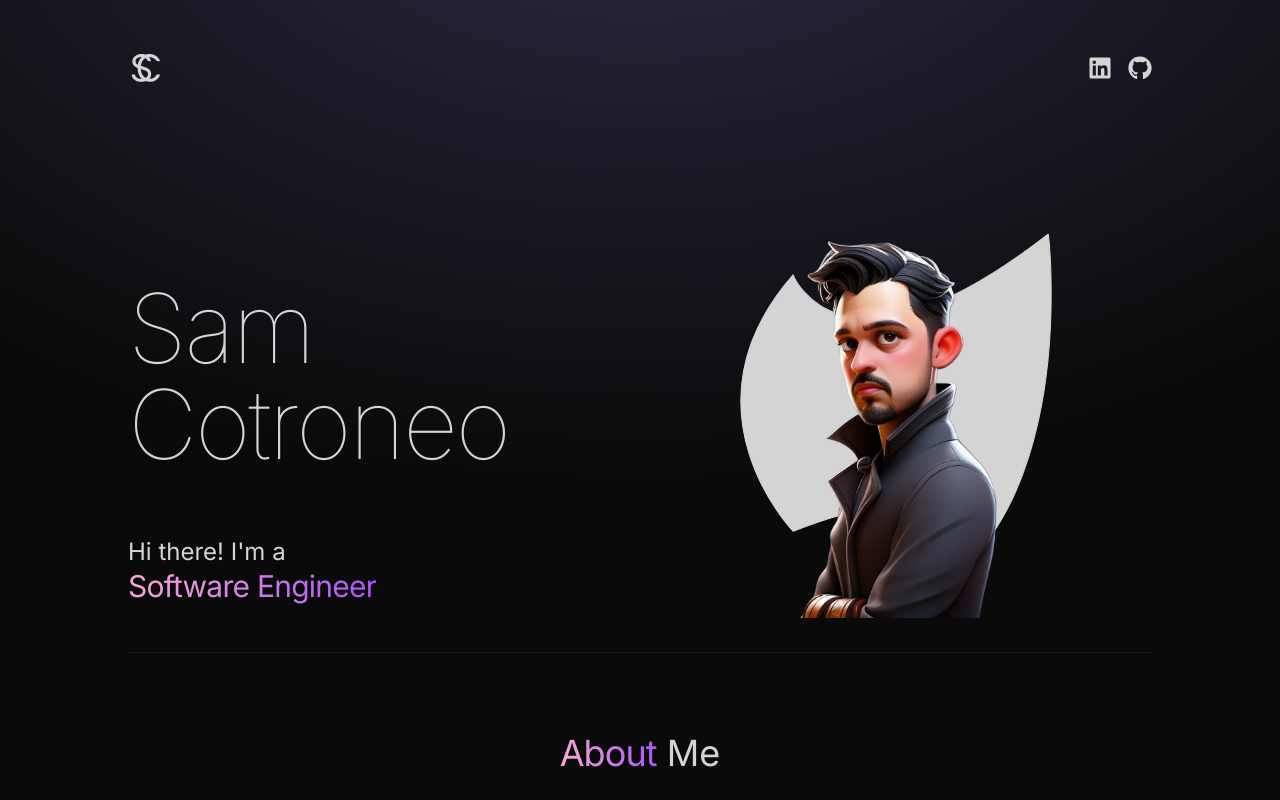
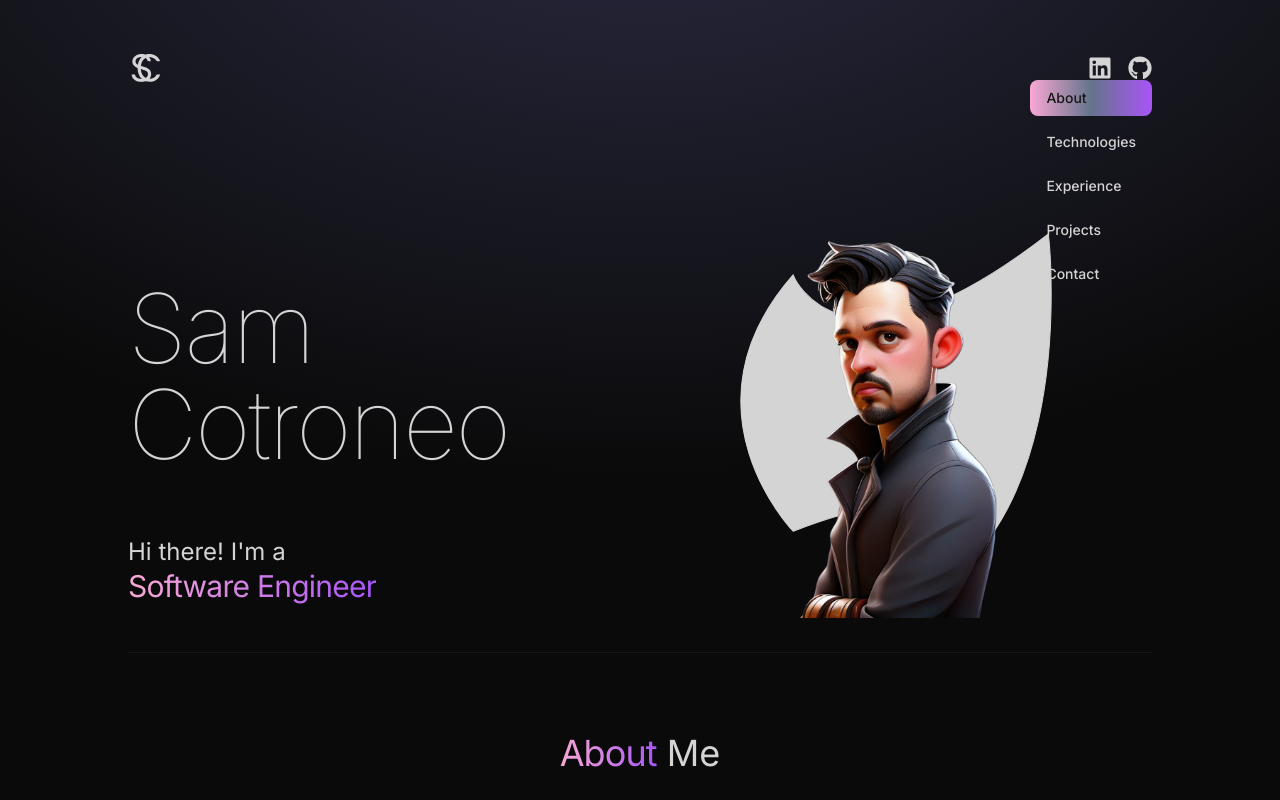
Before and after one commit to samcotroneo/samcotroneo.com, a React (Vite) app in the folder portfolio-site/: page / in a window 1280 px wide. Shown: the top 800 px of the page. Built offline with nearby package versions, Linux system fonts and the light colour scheme.

Commit message:
Add floating navigation menu to React portfolio site
Co-authored-by: samcotroneo <18327949+samcotroneo@users.noreply.github.com>

```diff
--- a/portfolio-site/src/App.tsx
+++ b/portfolio-site/src/App.tsx
@@ -5,6 +5,7 @@ import Hero from "./components/Hero";
 import NavBar from "./components/NavBar";
 import Projects from "./components/Projects";
 import Technologies from "./components/Technologies";
+import FloatingNav from "./components/FloatingNav";
 
 function App() {
   return (
@@ -17,6 +18,7 @@ function App() {
       </div>
       <div className="container px-8 lg:px-32">
         <NavBar />
+        <FloatingNav />
         <Hero />
         <About />
         <Technologies />
--- a/portfolio-site/src/components/About.tsx
+++ b/portfolio-site/src/components/About.tsx
@@ -3,7 +3,7 @@ import { motion } from "framer-motion";
 
 const About = () => {
   return (
-    <div className="border-b border-neutral-900 pb-4">
+    <div id="about" className="border-b border-neutral-900 pb-4">
       <motion.h2
         whileInView={{ opacity: 1, y: 0 }}
         initial={{ opacity: 0, y: -100 }}
--- a/portfolio-site/src/components/Contact.tsx
+++ b/portfolio-site/src/components/Contact.tsx
@@ -4,7 +4,7 @@ import { motion } from "framer-motion";
 
 const Contact = () => {
   return (
-    <div className="border-b border-neutral-800 pb-24">
+    <div id="contact" className="border-b border-neutral-800 pb-24">
       <motion.h2
         whileInView={{ opacity: 1, y: 0 }}
         initial={{ opacity: 0, y: -100 }}
--- a/portfolio-site/src/components/Experience.tsx
+++ b/portfolio-site/src/components/Experience.tsx
@@ -3,7 +3,7 @@ import { motion } from "framer-motion";
 
 const Experience = () => {
   return (
-    <div className="border-b border-neutral-800 pb-24">
+    <div id="experience" className="border-b border-neutral-800 pb-24">
       <motion.h2
         whileInView={{ opacity: 1, y: 0 }}
         initial={{ opacity: 0, y: -100 }}
--- /dev/null
+++ b/portfolio-site/src/components/FloatingNav.tsx
@@ -0,0 +1,69 @@
+import { useEffect, useState } from "react";
+
+const navItems = [
+  { name: "About", href: "#about" },
+  { name: "Technologies", href: "#technologies" },
+  { name: "Experience", href: "#experience" },
+  { name: "Projects", href: "#projects" },
+  { name: "Contact", href: "#contact" },
+];
+
+const FloatingNav = () => {
+  const [activeSection, setActiveSection] = useState("");
+
+  useEffect(() => {
+    const handleScroll = () => {
+      const sections = navItems.map((item) => item.href.substring(1));
+      const scrollPosition = window.scrollY + window.innerHeight / 3;
+
+      for (let i = sections.length - 1; i >= 0; i--) {
+        const section = document.getElementById(sections[i]);
+        if (section && section.offsetTop <= scrollPosition) {
+          setActiveSection(sections[i]);
+          break;
+        }
+      }
+    };
+
+    window.addEventListener("scroll", handleScroll);
+    handleScroll(); // Call once to set initial state
+    return () => window.removeEventListener("scroll", handleScroll);
+  }, []);
+
+  const handleClick = (e: React.MouseEvent<HTMLAnchorElement>, href: string) => {
+    e.preventDefault();
+    const element = document.querySelector(href);
+    if (element) {
+      element.scrollIntoView({ behavior: "smooth", block: "start" });
+    }
+  };
+
+  return (
+    <nav className="fixed top-20 right-8 lg:right-32 z-50">
+      <ul className="flex flex-col gap-2">
+        {navItems.map((item) => {
+          const sectionId = item.href.substring(1);
+          const isActive = activeSection === sectionId;
+
+          return (
+            <li key={item.name}>
+              <a
+                href={item.href}
+                onClick={(e) => handleClick(e, item.href)}
+                className={`block px-4 py-2 rounded-lg text-sm font-medium transition-all duration-200 ${
+                  isActive
+                    ? "bg-gradient-to-r from-pink-300 via-slate-500 to-purple-500 text-neutral-900"
+                    : "text-neutral-300 hover:text-white hover:bg-neutral-800"
+                }`}
+              >
+                {item.name}
+              </a>
+            </li>
+          );
+        })}
+      </ul>
+    </nav>
+  );
+};
+
+export default FloatingNav;
--- a/portfolio-site/src/components/Projects.tsx
+++ b/portfolio-site/src/components/Projects.tsx
@@ -3,7 +3,7 @@ import { motion } from "framer-motion";
 
 const Projects = () => {
   return (
-    <div className="border-b border-neutral-800 pb-24">
+    <div id="projects" className="border-b border-neutral-800 pb-24">
       <motion.h2
         whileInView={{ opacity: 1, y: 0 }}
         initial={{ opacity: 0, y: -100 }}
--- a/portfolio-site/src/components/Technologies.tsx
+++ b/portfolio-site/src/components/Technologies.tsx
@@ -15,7 +15,7 @@ import Icon from "./common/Icon";
 
 const Technologies = () => {
   return (
-    <div className="border-b border-neutral-800 pb-24">
+    <div id="technologies" className="border-b border-neutral-800 pb-24">
       <motion.h2
         whileInView={{ opacity: 1, y: 0 }}
         initial={{ opacity: 0, y: -100 }}
```
Also changed, not shown: 1 other file (tests, documents, lock files or other folders).
